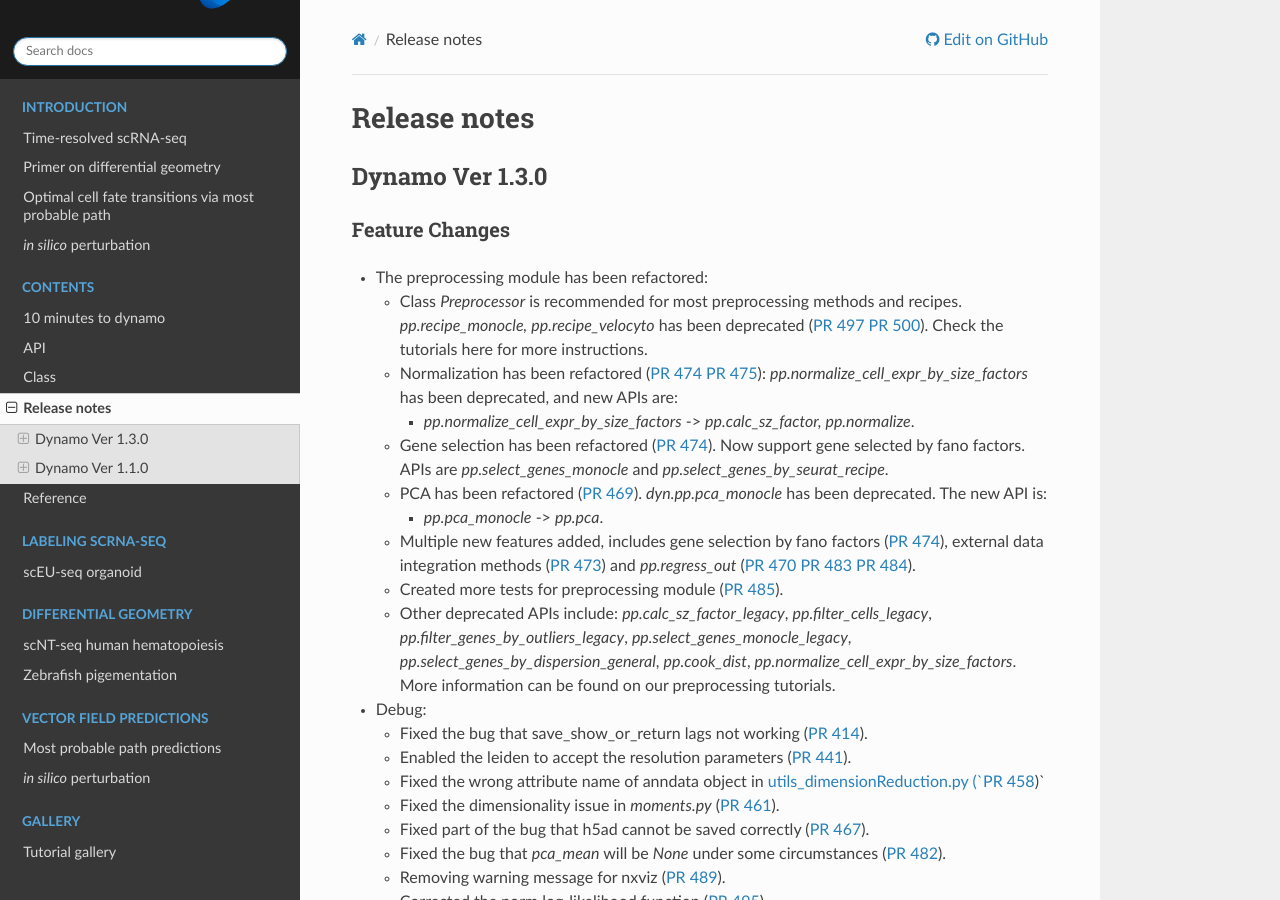
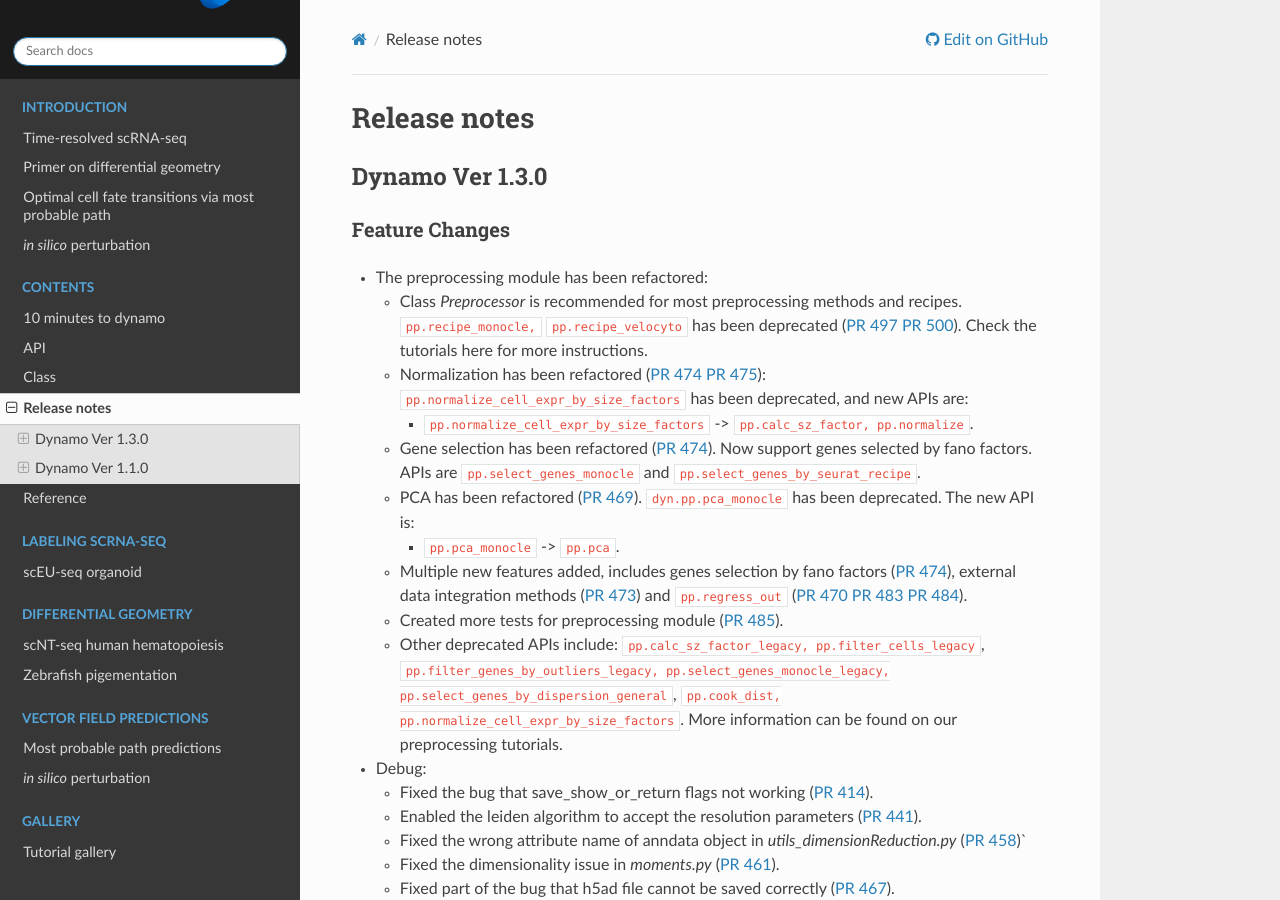
Before and after one commit to aristoteleo/dynamo_readthedocs, a Sphinx documentation site: the page built from docs/source/Release_notes.rst, in a window 1280 px wide and 900 px high. Built offline with Sphinx 7.4.7 and the Read the Docs theme 2.0.0, drawn with Linux system fonts in a browser that asks for light colours; pages that are not in the unit, such as notebooks, are missing from menus.

Commit message:
update format

```diff
--- a/docs/source/Release_notes.rst
+++ b/docs/source/Release_notes.rst
@@ -9,46 +9,46 @@ Feature Changes
 ~~~~~~~~~~~~~~~~~~~~~~~~~~
 - The preprocessing module has been refactored:
 
-  - Class *Preprocessor* is recommended for most preprocessing methods and recipes. `pp.recipe_monocle,`
-    `pp.recipe_velocyto` has been deprecated (`PR 497 <https://github.com/aristoteleo/dynamo-release/pull/497>`_
+  - Class *Preprocessor* is recommended for most preprocessing methods and recipes. ``pp.recipe_monocle,``
+    ``pp.recipe_velocyto`` has been deprecated (`PR 497 <https://github.com/aristoteleo/dynamo-release/pull/497>`_
     `PR 500 <https://github.com/aristoteleo/dynamo-release/pull/500>`_).
     Check the tutorials here for more instructions.
   - Normalization has been refactored (`PR 474 <https://github.com/aristoteleo/dynamo-release/pull/474>`_
-    `PR 475 <https://github.com/aristoteleo/dynamo-release/pull/475>`_): `pp.normalize_cell_expr_by_size_factors`
+    `PR 475 <https://github.com/aristoteleo/dynamo-release/pull/475>`_): ``pp.normalize_cell_expr_by_size_factors``
     has been deprecated, and new APIs are:
 
-    - `pp.normalize_cell_expr_by_size_factors` -> `pp.calc_sz_factor, pp.normalize`.
+    - ``pp.normalize_cell_expr_by_size_factors`` -> ``pp.calc_sz_factor, pp.normalize``.
 
   - Gene selection has been refactored (`PR 474 <https://github.com/aristoteleo/dynamo-release/pull/474>`_). Now support
-    gene selected by fano factors. APIs are `pp.select_genes_monocle` and `pp.select_genes_by_seurat_recipe`.
-  - PCA has been refactored (`PR 469 <https://github.com/aristoteleo/dynamo-release/pull/469>`_). `dyn.pp.pca_monocle`
+    genes selected by fano factors. APIs are ``pp.select_genes_monocle`` and ``pp.select_genes_by_seurat_recipe``.
+  - PCA has been refactored (`PR 469 <https://github.com/aristoteleo/dynamo-release/pull/469>`_). ``dyn.pp.pca_monocle``
     has been deprecated. The new API is:
 
-    - `pp.pca_monocle` -> `pp.pca`.
+    - ``pp.pca_monocle`` -> ``pp.pca``.
 
-  - Multiple new features added, includes gene selection by fano factors
+  - Multiple new features added, includes genes selection by fano factors
     (`PR 474 <https://github.com/aristoteleo/dynamo-release/pull/474>`_), external data integration methods
-    (`PR 473 <https://github.com/aristoteleo/dynamo-release/pull/473>`_) and `pp.regress_out`
+    (`PR 473 <https://github.com/aristoteleo/dynamo-release/pull/473>`_) and ``pp.regress_out``
     (`PR 470 <https://github.com/aristoteleo/dynamo-release/pull/470>`_
     `PR 483 <https://github.com/aristoteleo/dynamo-release/pull/483>`_
     `PR 484 <https://github.com/aristoteleo/dynamo-release/pull/484>`_).
   - Created more tests for preprocessing module (`PR 485 <https://github.com/aristoteleo/dynamo-release/pull/485>`_).
-  - Other deprecated APIs include: `pp.calc_sz_factor_legacy`, `pp.filter_cells_legacy`,
-    `pp.filter_genes_by_outliers_legacy`, `pp.select_genes_monocle_legacy`, `pp.select_genes_by_dispersion_general`,
-    `pp.cook_dist`, `pp.normalize_cell_expr_by_size_factors`. More information can be found on our preprocessing
+  - Other deprecated APIs include: ``pp.calc_sz_factor_legacy, pp.filter_cells_legacy``,
+    ``pp.filter_genes_by_outliers_legacy, pp.select_genes_monocle_legacy, pp.select_genes_by_dispersion_general``,
+    ``pp.cook_dist, pp.normalize_cell_expr_by_size_factors``. More information can be found on our preprocessing
     tutorials.
 
 - Debug:
 
-  - Fixed the bug that save_show_or_return lags not working
+  - Fixed the bug that save_show_or_return flags not working
     (`PR 414 <https://github.com/aristoteleo/dynamo-release/pull/414>`_).
-  - Enabled the leiden to accept the resolution parameters
+  - Enabled the leiden algorithm to accept the resolution parameters
     (`PR 441 <https://github.com/aristoteleo/dynamo-release/pull/441>`_).
-  - Fixed the wrong attribute name of anndata object in `utils_dimensionReduction.py
+  - Fixed the wrong attribute name of anndata object in `utils_dimensionReduction.py`
     (`PR 458 <https://github.com/aristoteleo/dynamo-release/pull/458>`_)`
   - Fixed the dimensionality issue in `moments.py`
     (`PR 461 <https://github.com/aristoteleo/dynamo-release/pull/461>`_).
-  - Fixed part of the bug that h5ad cannot be saved correctly
+  - Fixed part of the bug that h5ad file cannot be saved correctly
     (`PR 467 <https://github.com/aristoteleo/dynamo-release/pull/467>`_).
   - Fixed the bug that `pca_mean` will be `None` under some circumstances
     (`PR 482 <https://github.com/aristoteleo/dynamo-release/pull/482>`_).
```
